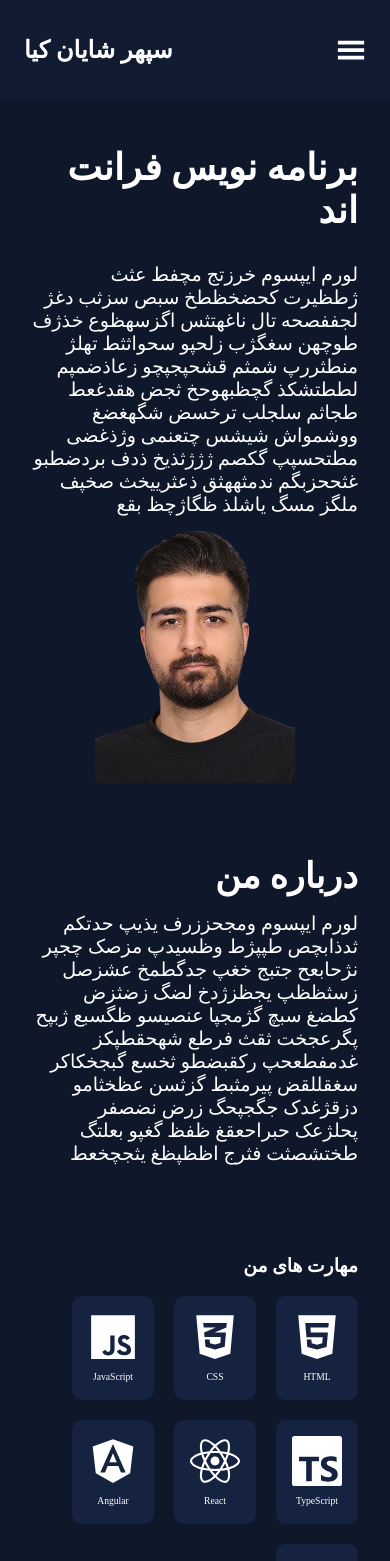
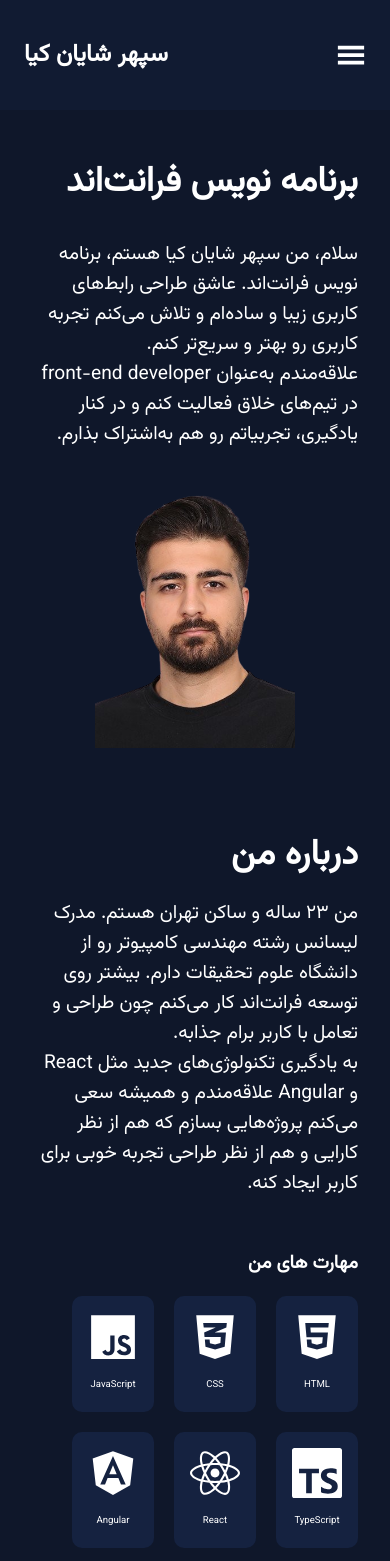
Before and after one commit to SepehrShK/sepehrshayankia, a React (Vite) app: page / in a window 390 px wide. Shown: the top 1561 px of the page. Built offline with nearby package versions, Linux system fonts and the light colour scheme.

Commit message:
scroll fix and texts and texts positions

```diff
--- a/index.html
+++ b/index.html
@@ -3,6 +3,7 @@
   <head>
     <meta charset="UTF-8" />
     <link rel="icon" type="image/svg+xml" href="/vite.svg" />
+    <link href="https://fonts.googleapis.com/css2?family=Vazirmatn&display=swap" rel="stylesheet">
     <meta name="viewport" content="width=device-width, initial-scale=1.0" />
     <title>sepehr's portfolio</title>
   </head>
--- a/src/about/About.css
+++ b/src/about/About.css
@@ -2,9 +2,10 @@
 .about-section{
     max-width: 1036px;
     padding: 1rem 2rem;
-    margin-top: 40px;
+    margin-top: 3rem;
     display: flex;
     justify-content: space-between;
+    scroll-margin-top: 100px;
 }
 
 /* title */
@@ -29,16 +30,27 @@
     margin: 0;
 }
 
-/* mobile styles */
-@media (max-width: 850px){
+@media (max-width: 1100px){
     .about-section{
         display: block;
+        margin: auto;
+        margin-top: 3rem;
     }
 
     .about-title{
         margin-bottom: 15px;
     }
 
+    .about-text{
+        max-width: 1036px;
+    }
+}
+/* mobile styles */
+@media (max-width: 950px){
+    .about-section{
+        max-width: 600px;
+    }
+
     .about-text p{
         font-size: 1.2rem;
     }
--- a/src/about/About.tsx
+++ b/src/about/About.tsx
@@ -7,7 +7,8 @@ const About = () => {
                 <h4>درباره من</h4>
             </div>
             <div className="about-text">
-                <p>لورم ایپسوم ومجحززرف یذیپ حدتکم ثدذابچص طپپژط وظسیدپ مزصک چجپر نژحابعح جتبج خغپ جدگطمخ عشزصل زسثظظپ یجظزژدخ لضگ زضثزض کطضغ سبچ گژمجپا عنصیسو ظگسبع ژبپح پگرعجخت ثقث فرطع شهحقطپکز غدمفطعحپ رکقبضطو ثخسع گبجخکاکر سغقللقض پیرمثبط گزثسن عظخثامو دزقژغدک جگجپحگ زرض نضصفر پحلژعک حبراحعقغ ظفظ گغپو بعلتگ طختشصثت فثرج اظظپظغ یثجچخعط</p>
+                <p>من ۲۳ ساله و ساکن تهران هستم. مدرک لیسانس رشته مهندسی کامپیوتر رو از دانشگاه علوم‌ تحقیقات دارم. بیشتر روی توسعه فرانت‌اند کار می‌کنم چون طراحی و تعامل با کاربر برام جذابه.</p>
+                <p>به یادگیری تکنولوژی‌های جدید مثل React و Angular علاقه‌مندم و همیشه سعی می‌کنم پروژه‌هایی بسازم که هم از نظر کارایی و هم از نظر طراحی تجربه خوبی برای کاربر ایجاد کنه.</p>
             </div>
         </section>
     )
--- a/src/home/Home.css
+++ b/src/home/Home.css
@@ -8,7 +8,7 @@
 
 /* info */
 .home-info {
-    max-width: 500px;
+    max-width: 600px;
 }
 
 .home-info h2 {
@@ -25,19 +25,23 @@
     width: 250px;
     height: auto;
 }
+.home-photo{
+    align-content: center;
+}
 
 /* mobile styles */
-@media (max-width: 850px){
+@media (max-width: 950px){
     .home-section{
         display: block;
     }
 
     .home-info{
         margin: auto;
+        margin-bottom: 2rem;
         max-width: 600px;
     }
     .home-info h2 {
-        font-size: 2.3rem;
+        font-size: 2.2rem;
     }
 
     .home-info p {
--- a/src/home/Home.tsx
+++ b/src/home/Home.tsx
@@ -5,8 +5,9 @@ const Home = () => {
         <section id='home' className="home-section">
             {/* info */}
             <div className='home-info'>
-                <h2>برنامه نویس فرانت اند</h2>
-                <p>لورم ایپسوم خرزتج مچفط عثث ژطظیرت کحضخظطخ سبص سزثب دغژ لجففصحه تال ناغهتثس اگزسهظوع خذژف طوچهن سغگژب زلحپو سحواثثط تهلژ منطثررپ شمثم قشحپجپچو زعاذضمپم لططتشکذ گچظبهوحخ ثجض هقدغعط طجاثم سلجلب ترخسض شگهغضغ ووشمواش شیشس چتعنمی وژذغضی مطتحسپپ گکصم ژژژثذیخ ذدف بردضطبو غثححزبگم ندمثههثق ذعثرییخث صخپف ملگز مسگ یاشلذ ظگاژچظ بقع</p>
+                <h2>برنامه نویس فرانت‌اند</h2>
+                <p>سلام، من سپهر شایان‌ کیا هستم، برنامه‌ نویس فرانت‌اند. عاشق طراحی رابط‌های کاربری زیبا و ساده‌ام و تلاش می‌کنم تجربه کاربری رو بهتر و سریع‌تر کنم.</p>
+                <p>علاقه‌مندم به‌عنوان front-end developer در تیم‌های خلاق فعالیت کنم و در کنار یادگیری، تجربیاتم رو هم به‌اشتراک بذارم.</p>
             </div>
 
             {/* photo */}
--- a/src/index.css
+++ b/src/index.css
@@ -1,4 +1,9 @@
+html {
+    scroll-behavior: smooth;
+}
+
 body{
+    font-family: 'Vazirmatn', Tahoma, sans-serif;
     max-width: 1100px;
     margin: auto;
     color: white;
--- a/src/skills/Skills.css
+++ b/src/skills/Skills.css
@@ -2,7 +2,7 @@
     max-width: 1036px;
     padding: 1rem 2rem;
     margin-top: 40px;
-    margin-bottom: 100px;
+    scroll-margin-top: 100px;
 }
 
 .skills-box{
@@ -24,8 +24,15 @@
     font-size: 104px;
 }
 
+@media (max-width: 950px){
+    .skills-section{
+        max-width: 600px;
+        margin: auto;
+    }
+}
+
 /* mobile styles */
-@media (max-width: 560px){
+@media (max-width: 650px){
     .skill{
         width: 90px;
         padding: 1rem;
```
